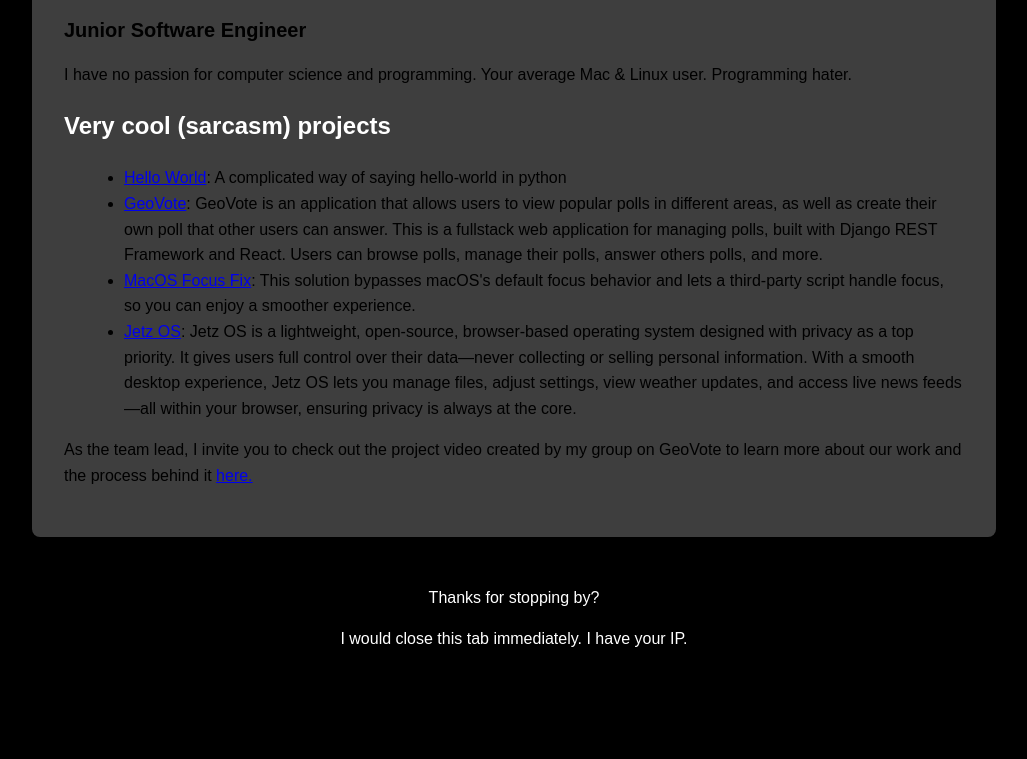
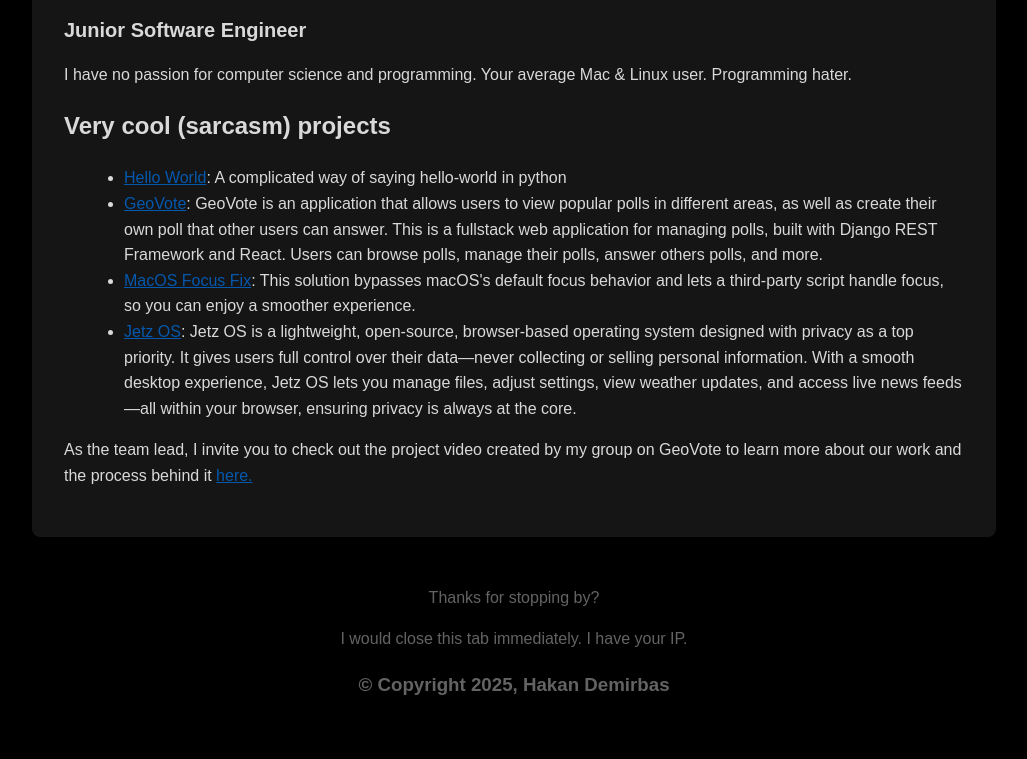
Before and after one commit to HackanDemi/my_portfolio, a plain HTML site: page index.html in a window 1280 px wide. Shown: the part 254-1013 px from the top of the page, without its empty margins (126-1153 px from the left). Before the commit the page ends 962 px from the top, so only its background shows below. Drawn offline with Linux system fonts and the light colour scheme.

Commit message:
Fix background and card color

```diff
--- a/index.html
+++ b/index.html
@@ -27,18 +27,20 @@
             <div>
                 <h2>Very cool (sarcasm) projects</h2>
                 <ul class="flex flex-col list-disc">
-                    <li><a href="https://github.com/HackanDemi/hello-world/blob/main/hello_world.py">Hello World</a>: A complicated way of saying hello-world in python</li>
-                    <li><a href="https://github.com/HackanDemi/GeoVote">GeoVote</a>: GeoVote is an application that allows users to view popular polls in different areas, as well as create their own poll that other users can answer. This is a fullstack web application for managing polls, built with Django REST Framework and React. Users can browse polls, manage their polls, answer others polls, and more.</li>
-                    <li><a href="https://github.com/HackanDemi/MacOS-Focus-Fix">MacOS Focus Fix</a>: This solution bypasses macOS's default focus behavior and lets a third-party script handle focus, so you can enjoy a smoother experience.</li>
-                    <li><a href="https://github.com/HackanDemi/OS">Jetz OS</a>: Jetz OS is a lightweight, open-source, browser-based operating system designed with privacy as a top priority. It gives users full control over their data—never collecting or selling personal information. With a smooth desktop experience, Jetz OS lets you manage files, adjust settings, view weather updates, and access live news feeds—all within your browser, ensuring privacy is always at the core.</li>
+                    <li><a id="link" href="https://github.com/HackanDemi/hello-world/blob/main/hello_world.py">Hello World</a>: A complicated way of saying hello-world in python</li>
+                    <li><a id="link" href="https://github.com/HackanDemi/GeoVote">GeoVote</a>: GeoVote is an application that allows users to view popular polls in different areas, as well as create their own poll that other users can answer. This is a fullstack web application for managing polls, built with Django REST Framework and React. Users can browse polls, manage their polls, answer others polls, and more.</li>
+                    <li><a id="link" href="https://github.com/HackanDemi/MacOS-Focus-Fix">MacOS Focus Fix</a>: This solution bypasses macOS's default focus behavior and lets a third-party script handle focus, so you can enjoy a smoother experience.</li>
+                    <li><a id="link" href="https://github.com/HackanDemi/OS">Jetz OS</a>: Jetz OS is a lightweight, open-source, browser-based operating system designed with privacy as a top priority. It gives users full control over their data—never collecting or selling personal information. With a smooth desktop experience, Jetz OS lets you manage files, adjust settings, view weather updates, and access live news feeds—all within your browser, ensuring privacy is always at the core.</li>
                 </ul>
-                <p>As the team lead, I invite you to check out the project video created by my group on GeoVote to learn more about our work and the process behind it <a href="https://youtu.be/omluT0PtYQE?si=jG1wXTHeBS1nq8tP">here.</a></p>
+                <p>As the team lead, I invite you to check out the project video created by my group on GeoVote to learn more about our work and the process behind it <a id="link" href="https://youtu.be/omluT0PtYQE?si=jG1wXTHeBS1nq8tP">here.</a></p>
             </div>
         </div>
     </main>
     <footer>
         <p id="foot-text-color">Thanks for stopping by?</p>
         <p id="foot-text-color">I would close this tab immediately. I have your IP.</p>
+        <h3 id="foot-text-color"> © Copyright 2025, Hakan Demirbas</h3>
+
     </footer>
 </body>
 
--- a/styles.css
+++ b/styles.css
@@ -34,19 +34,23 @@ main {
     max-width: 900px;
     margin: 0 auto;
     padding: 2rem;
-    background-color: rgb(62, 62, 62);
+    background-color: rgb(21, 21, 21);
     border-radius: 8px;
     box-shadow: 0 4px 8px rgba(0, 0, 0, 0.1);
 }
 
 h1 {
     font-size: 2rem;
-    color: #000000;
+    color: #d9d9d9;
 }
 
 h2 {
     font-size: 1.5rem;
-    color: #ffffff;
+    color: #d9d9d9;
+}
+
+#card {
+    color: #d9d9d9;
 }
 
 .text-xl {
@@ -67,5 +71,9 @@ footer {
 }
 
 #foot-text-color {
-    color: white;
+    color: rgb(99, 99, 99);
 }
+
+#link {
+    color: #0168d0cf;
+}
```
